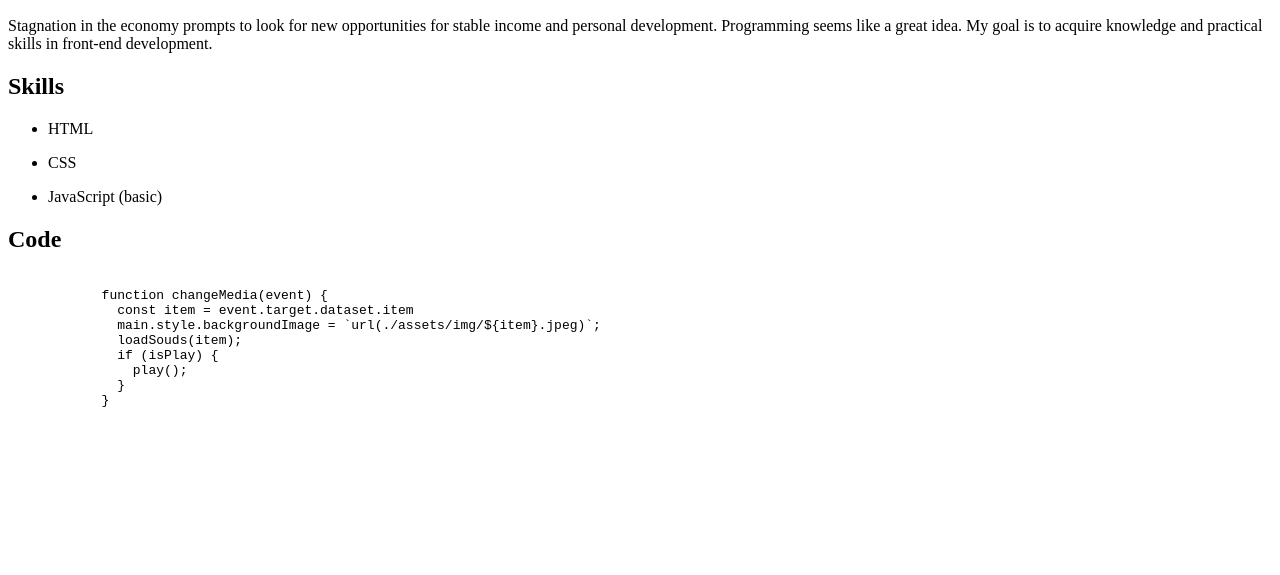
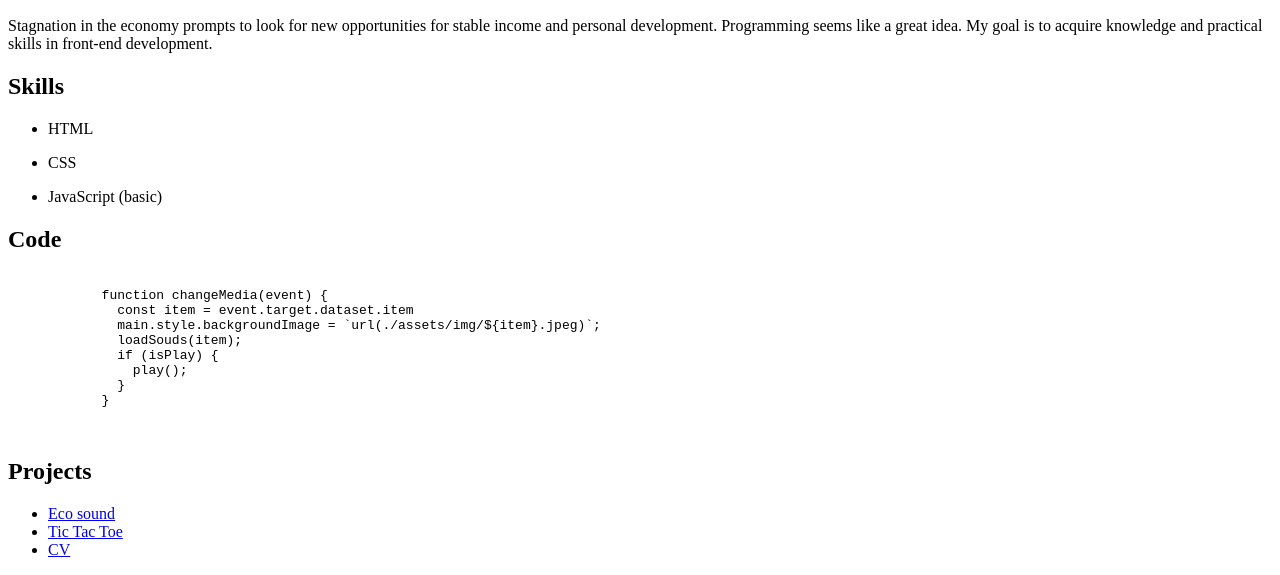
Before and after one commit to oleg1le/rsschool-cv, a plain HTML site: page index.html in a window 1280 px wide. Shown: the part 2716-3291 px from the top of the page. Before the commit the page ends 3167 px from the top, so only its background shows below. Drawn offline with Linux system fonts and the light colour scheme.

Commit message:
feat: add projects section

```diff
--- a/index.html
+++ b/index.html
@@ -129,6 +129,22 @@
         </pre>
       </section>
 
+      <section class="section section__projects" id="projects">
+        <h2>Projects</h2>
+        <ul class="projects__list">
+          <li class="projects__item">
+            <a href="https://rolling-scopes-school.github.io/oleg1le-JSFEPRESCHOOL/ecosounds/" target="_blank">Eco
+              sound</a>
+          </li>
+          <li class="projects__item">
+            <a href="https://rolling-scopes-school.github.io/oleg1le-JSFEPRESCHOOL/game/" target="_blank">Tic Tac
+              Toe</a>
+          </li>
+          <li class="projects__item">
+            <a href="https://oleg1le.github.io/rsschool-cv/" target="_blank">CV</a>
+          </li>
+        </ul>
+      </section>
     </div>
 
   </main>
```
